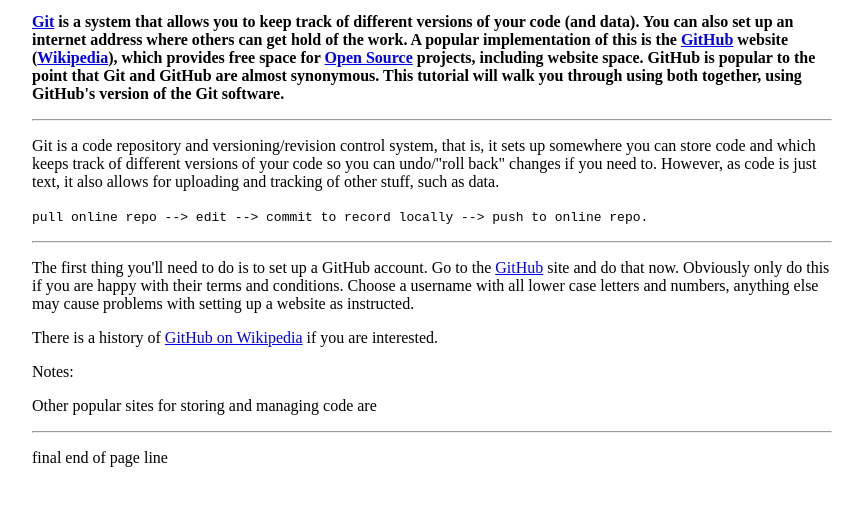
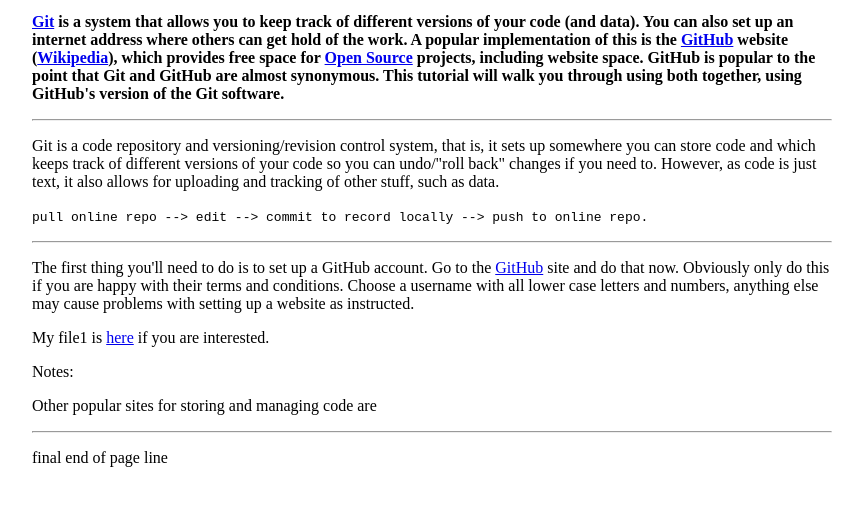
Before and after one commit to jztoth/jztoth.github.io, a plain HTML site: page index.html in a window 1280 px wide. Shown: the part 85-590 px from the top of the page, without its empty margins (208-1071 px from the left). Drawn offline with Linux system fonts and the light colour scheme.

Commit message:
Update index.html

```diff
--- a/index.html
+++ b/index.html
@@ -56,7 +56,7 @@ happy with their terms and conditions. Choose a username with all lower case let
 with setting up a website as instructed.
 </P>
 <P class="gap">
-There is a history of <a href="https://en.wikipedia.org/wiki/GitHub">GitHub on Wikipedia</a> if you are interested.
+My file1 is <a href="./file1.html">here</a> if you are interested.
 </P>
 </DIV>
 
```
